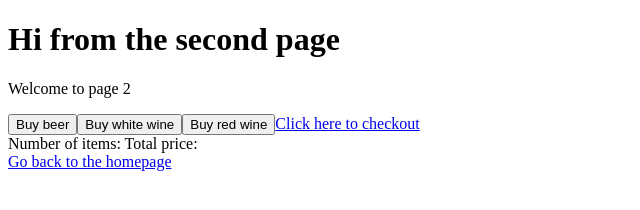
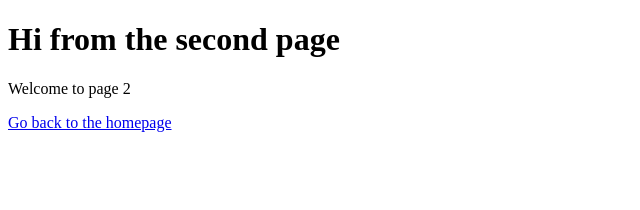
Before and after one commit to lucievr/product-compare-app, a Gatsby site: page /page-2 in a window 1280 px wide. Shown: the whole page, without its empty margins (0-640 px from the left). Built offline with nearby package versions, Linux system fonts and the light colour scheme; Gatsby itself is replaced by a stand-in of ours.

Commit message:
Remove Snipcart plugin

```diff
--- a/gatsby-config.js
+++ b/gatsby-config.js
@@ -27,13 +27,6 @@ module.exports = {
       },
     },
     {
-			resolve: 'gatsby-plugin-snipcart',
-			options: {
-        apiKey: 'ZDM4ZGQ1NjQtNmNmYy00ZDJlLTkyYjUtMTE4MzJkNTQ2ZjExNjM2OTUyNzg0NTA4NTI0NzI3',
-        autopop: true
-			},
-		},
-    {
       resolve: `gatsby-transformer-json`,
       options: {
         typeName: `Json`, // a fixed string
--- a/package.json
+++ b/package.json
@@ -17,7 +17,6 @@
     "gatsby-plugin-offline": "^2.0.25",
     "gatsby-plugin-react-helmet": "^3.0.12",
     "gatsby-plugin-sharp": "^2.0.35",
-    "gatsby-plugin-snipcart": "^1.0.6",
     "gatsby-source-filesystem": "^2.0.32",
     "gatsby-transformer-json": "^2.1.11",
     "gatsby-transformer-remark": "^2.3.12",
--- a/src/pages/page-2.js
+++ b/src/pages/page-2.js
@@ -9,44 +9,6 @@ const SecondPage = () => (
     <SEO title="Page two" />
     <h1>Hi from the second page</h1>
     <p>Welcome to page 2</p>
-    <button
-    class="snipcart-add-item"
-    data-item-id="1"
-    data-item-name="Beer"
-    data-item-price="3.00"
-    data-item-weight="20"
-    data-item-url="https://shoolix.netlify.com"
-    data-item-description="Some cool beer">
-        Buy beer
-</button>
- <button
-    class="snipcart-add-item"
-    data-item-id="2"
-    data-item-name="White wine"
-    data-item-price="5.00"
-    data-item-weight="20"
-    data-item-url="https://shoolix.netlify.com"
-    data-item-description="Some crisp white wine">
-        Buy white wine
-</button>
-
-<button
-    class="snipcart-add-item"
-    data-item-id="3"
-    data-item-name="Red wine"
-    data-item-price="5.00"
-    data-item-weight="20"
-    data-item-url="https://shoolix.netlify.com"
-    data-item-description="Some full-bodied red wine">
-        Buy red wine
-</button>
-
-<a href="#" class="snipcart-checkout">Click here to checkout</a>
-
-<div class="snipcart-summary">
-    Number of items: <span class="snipcart-total-items"></span>
-    Total price: <span class="snipcart-total-price"></span>
-</div>
     <Link to="/">Go back to the homepage</Link>
   </>
 )
```
Also changed, not shown: 1 other file.
